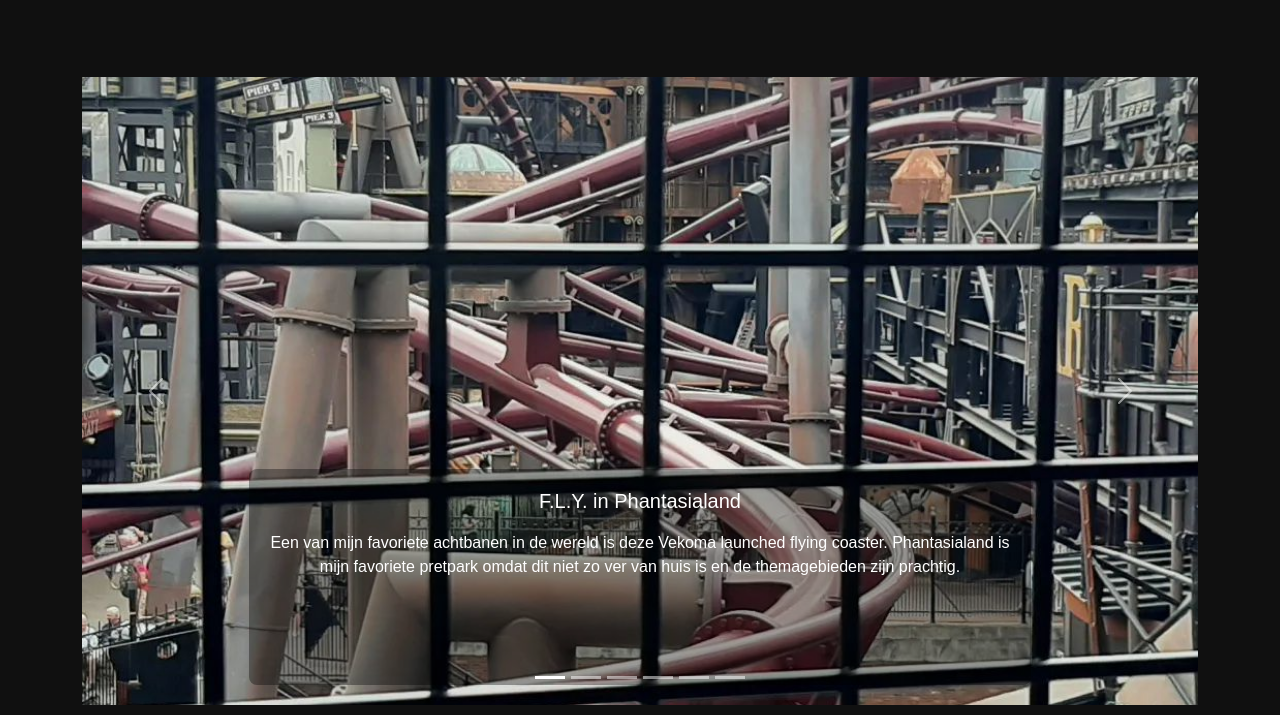
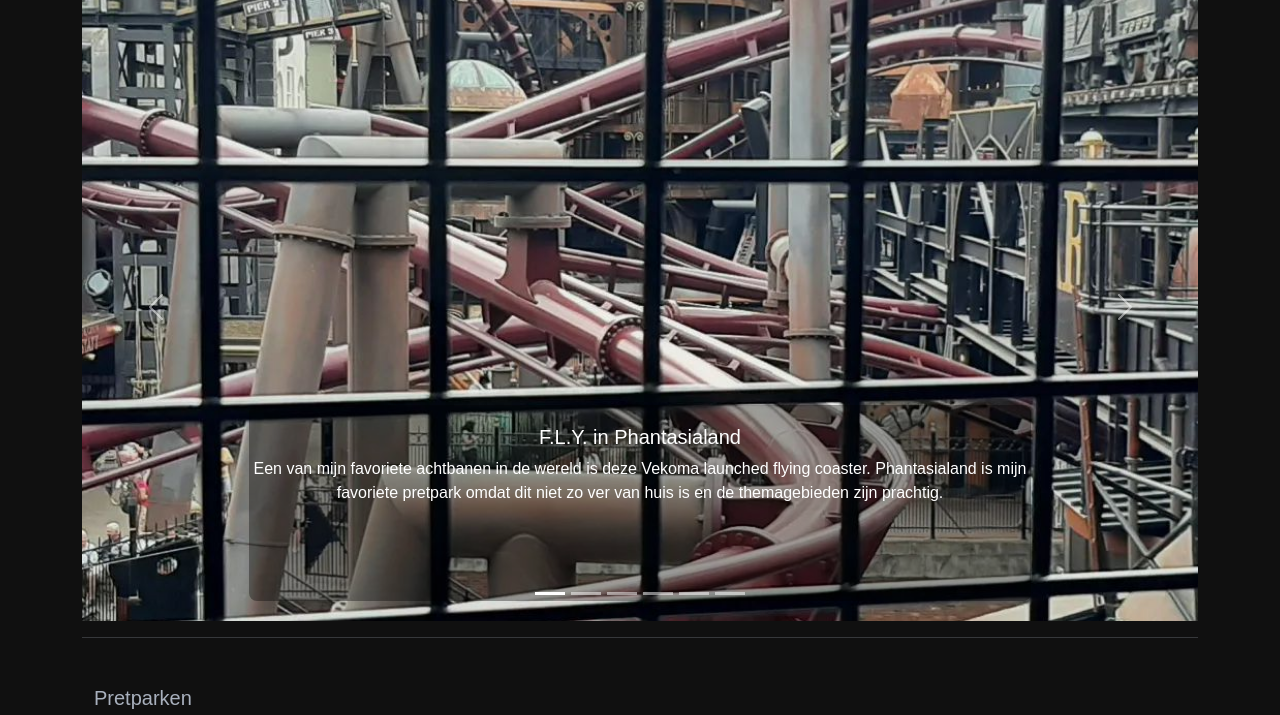
Before and after one commit to xxMito/websites, a website: page Project2/interesses.html in a window 1280 px wide. Shown: the part 199-914 px from the top of the page. Drawn offline with nearby package versions, Linux system fonts and the light colour scheme; a web font is replaced by a local one.

Commit message:
separate stylesheet for the interests page

```diff
--- a/Project2/interesses.css
+++ b/Project2/interesses.css
@@ -1,8 +1,3 @@
-html,
-body {
-    height: 100%;
-}
-
 .carousel,
 .item,
 .active {
@@ -17,7 +12,6 @@
 .carousel-caption{padding-bottom:80px;}
 
 h2{font-size: 60px;}
-p{padding:10px}
 
 /* Background images are set within the HTML using inline CSS, not here */
 
```
